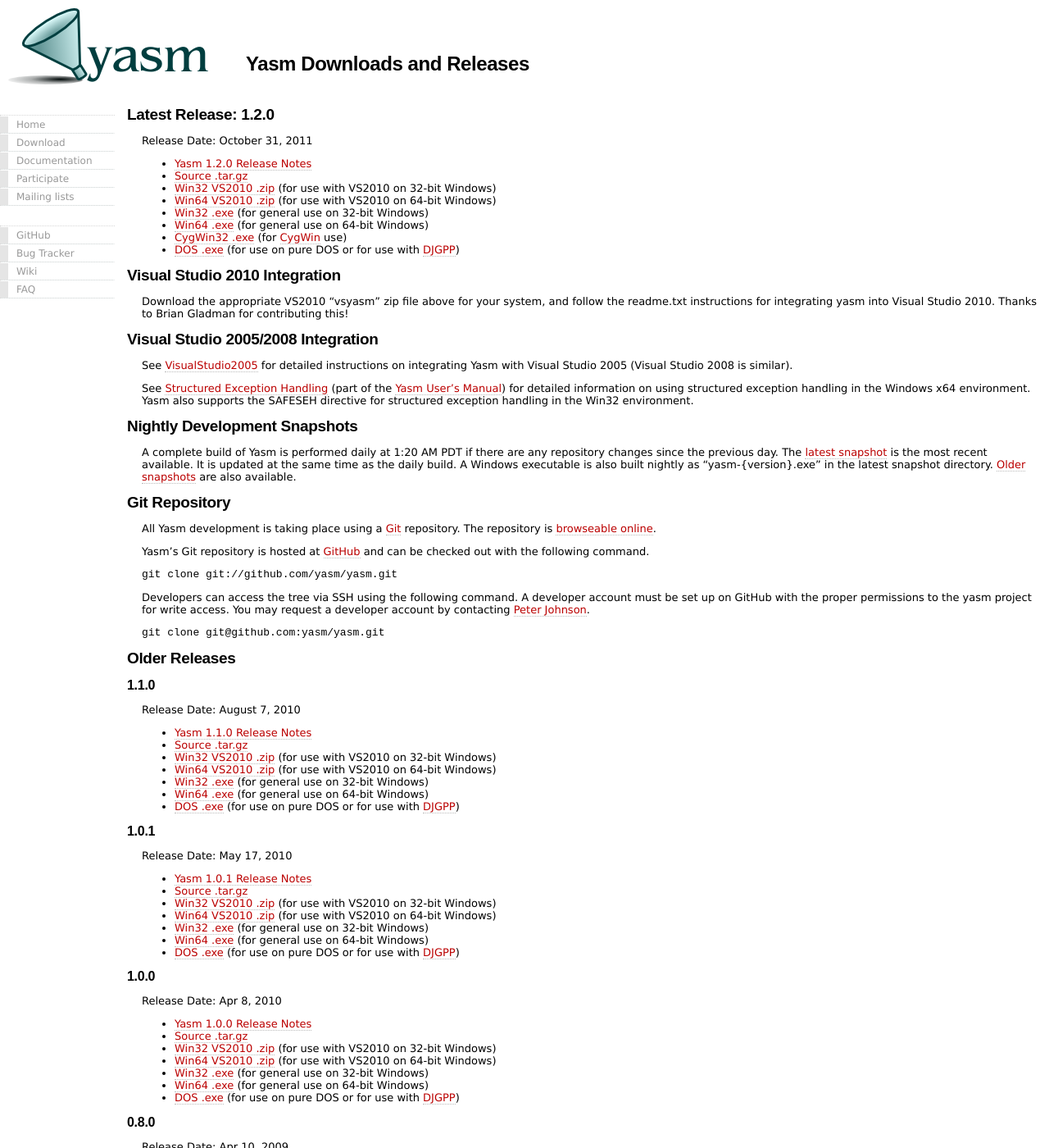
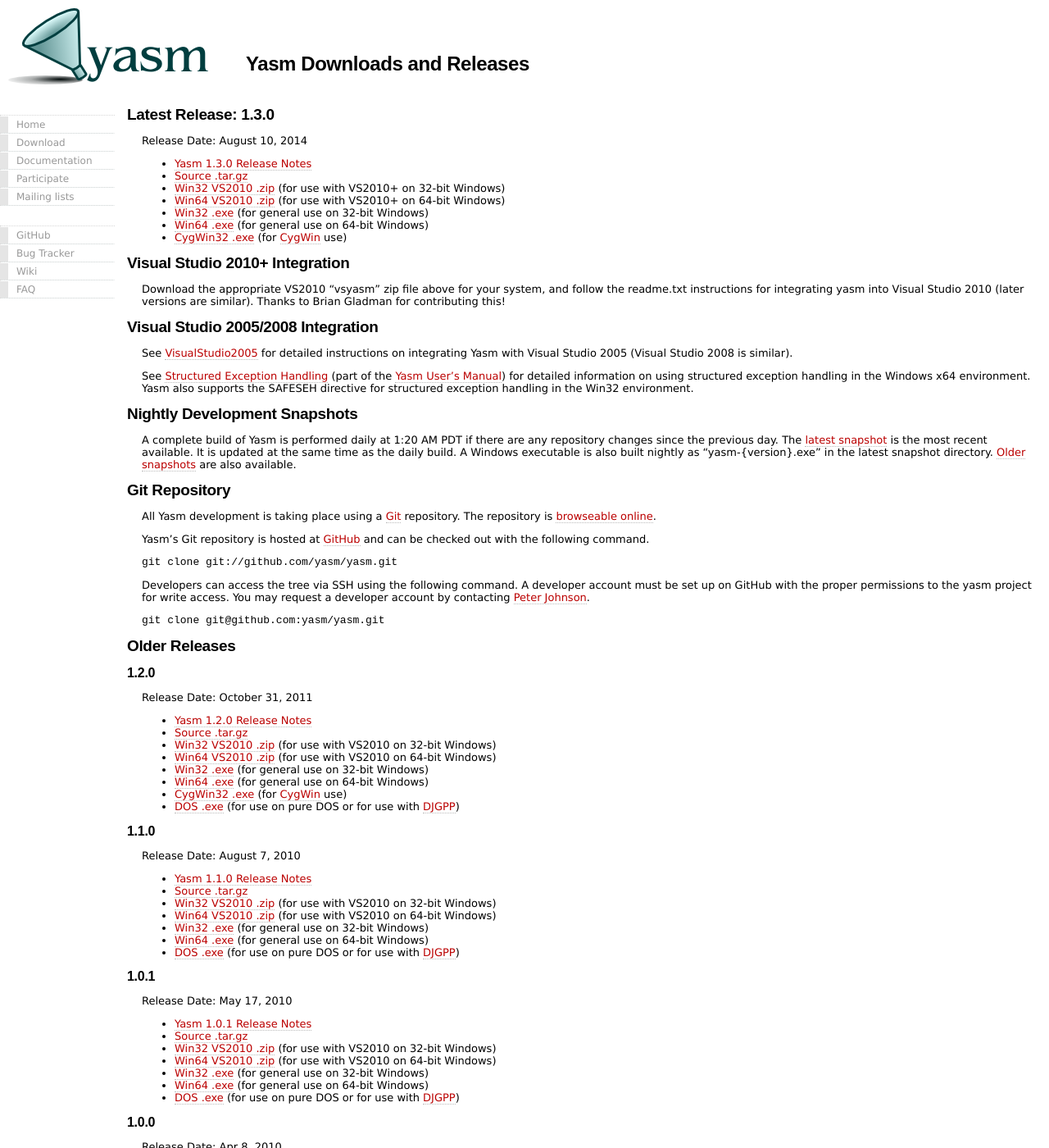
Before and after one commit to yasm/yasm.github.com, a Jekyll site: the page built from Download.md, in a window 1280 px wide and 1400 px high. Shown: the whole window at 82% size. Built offline with Jekyll 4.4.1, drawn with Linux system fonts in a browser that asks for light colours.

Commit message:
Update for 1.3.0 release.

```diff
--- a/Download.md
+++ b/Download.md
@@ -4,23 +4,22 @@
 layout: default
 ---
 
-Latest Release: 1.2.0
+Latest Release: 1.3.0
 =====================
 
-Release Date: October 31, 2011
- * [Yasm 1.2.0 Release Notes](/releases/Release1.2.0.html)
- * [Source .tar.gz]({{site.releases}}/yasm-1.2.0.tar.gz)
- * [Win32 VS2010 .zip]({{site.releases}}/vsyasm-1.2.0-win32.zip) (for use with VS2010 on 32-bit Windows)
- * [Win64 VS2010 .zip]({{site.releases}}/vsyasm-1.2.0-win64.zip) (for use with VS2010 on 64-bit Windows)
- * [Win32 .exe]({{site.releases}}/yasm-1.2.0-win32.exe) (for general use on 32-bit Windows)
- * [Win64 .exe]({{site.releases}}/yasm-1.2.0-win64.exe) (for general use on 64-bit Windows)
- * [CygWin32 .exe]({{site.releases}}/yasm-1.2.0-cygwin.exe) (for [CygWin](http://www.cygwin.com/) use)
- * [DOS .exe]({{site.releases}}/yasm-1.2.0-dos.exe) (for use on pure DOS or for use with [DJGPP](http://www.delorie.com/djgpp))
+Release Date: August 10, 2014
+ * [Yasm 1.3.0 Release Notes](/releases/Release1.3.0.html)
+ * [Source .tar.gz]({{site.releases}}/yasm-1.3.0.tar.gz)
+ * [Win32 VS2010 .zip]({{site.releases}}/vsyasm-1.3.0-win32.zip) (for use with VS2010+ on 32-bit Windows)
+ * [Win64 VS2010 .zip]({{site.releases}}/vsyasm-1.3.0-win64.zip) (for use with VS2010+ on 64-bit Windows)
+ * [Win32 .exe]({{site.releases}}/yasm-1.3.0-win32.exe) (for general use on 32-bit Windows)
+ * [Win64 .exe]({{site.releases}}/yasm-1.3.0-win64.exe) (for general use on 64-bit Windows)
+ * [CygWin32 .exe]({{site.releases}}/yasm-1.3.0-cygwin.exe) (for [CygWin](http://www.cygwin.com/) use)
 
-Visual Studio 2010 Integration
-==============================
+Visual Studio 2010+ Integration
+===============================
 
-Download the appropriate VS2010 "vsyasm" zip file above for your system, and follow the readme.txt instructions for integrating yasm into Visual Studio 2010.  Thanks to Brian Gladman for contributing this!
+Download the appropriate VS2010 "vsyasm" zip file above for your system, and follow the readme.txt instructions for integrating yasm into Visual Studio 2010 (later versions are similar).  Thanks to Brian Gladman for contributing this!
 
 Visual Studio 2005/2008 Integration
 ===================================
@@ -49,6 +48,18 @@
 
 Older Releases
 ==============
+
+## 1.2.0
+
+Release Date: October 31, 2011
+ * [Yasm 1.2.0 Release Notes](/releases/Release1.2.0.html)
+ * [Source .tar.gz]({{site.releases}}/yasm-1.2.0.tar.gz)
+ * [Win32 VS2010 .zip]({{site.releases}}/vsyasm-1.2.0-win32.zip) (for use with VS2010 on 32-bit Windows)
+ * [Win64 VS2010 .zip]({{site.releases}}/vsyasm-1.2.0-win64.zip) (for use with VS2010 on 64-bit Windows)
+ * [Win32 .exe]({{site.releases}}/yasm-1.2.0-win32.exe) (for general use on 32-bit Windows)
+ * [Win64 .exe]({{site.releases}}/yasm-1.2.0-win64.exe) (for general use on 64-bit Windows)
+ * [CygWin32 .exe]({{site.releases}}/yasm-1.2.0-cygwin.exe) (for [CygWin](http://www.cygwin.com/) use)
+ * [DOS .exe]({{site.releases}}/yasm-1.2.0-dos.exe) (for use on pure DOS or for use with [DJGPP](http://www.delorie.com/djgpp))
 
 ## 1.1.0
 
```
Also changed, not shown: releases/Release1.3.0.md (added, +135 -0 lines).
